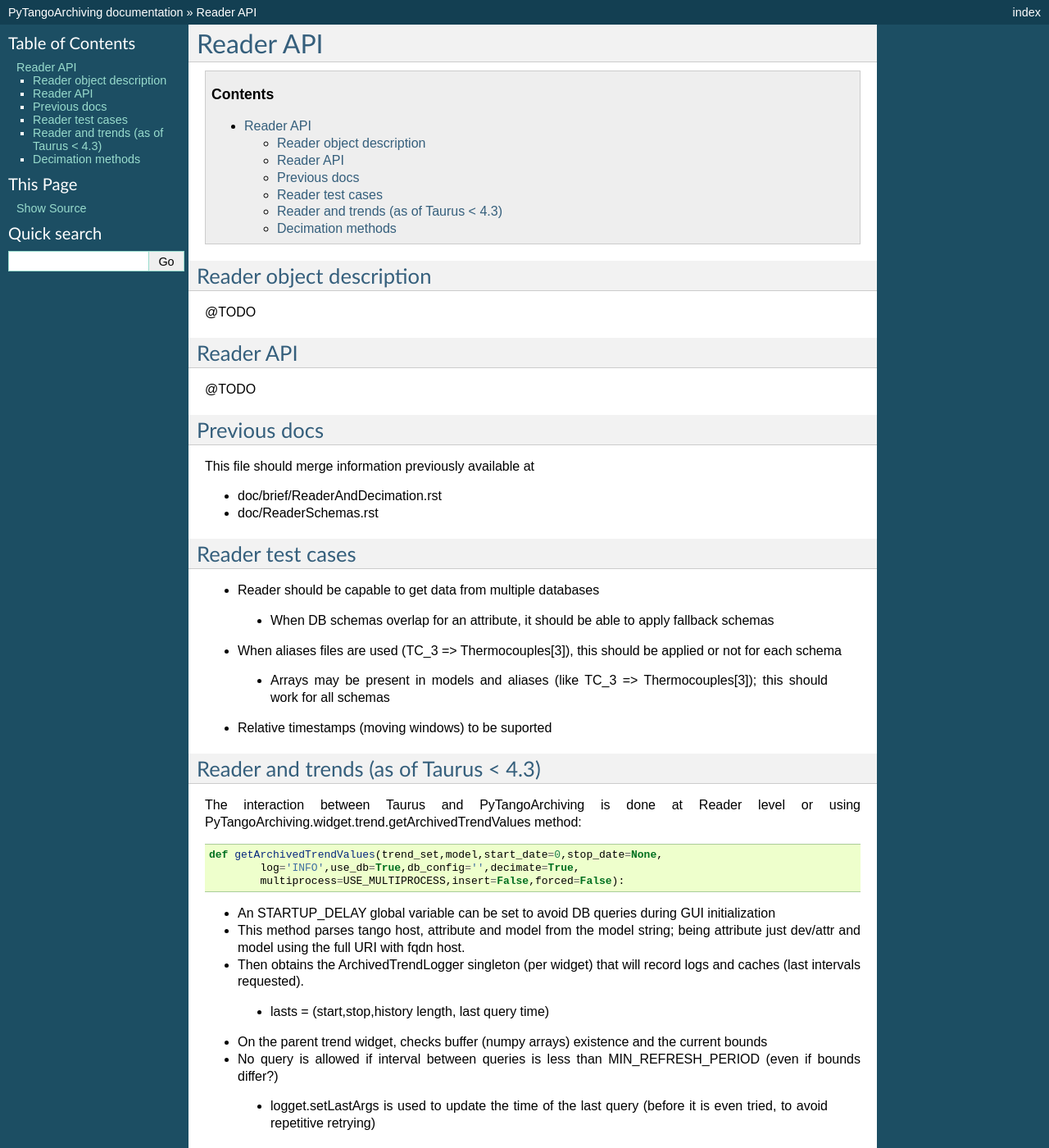
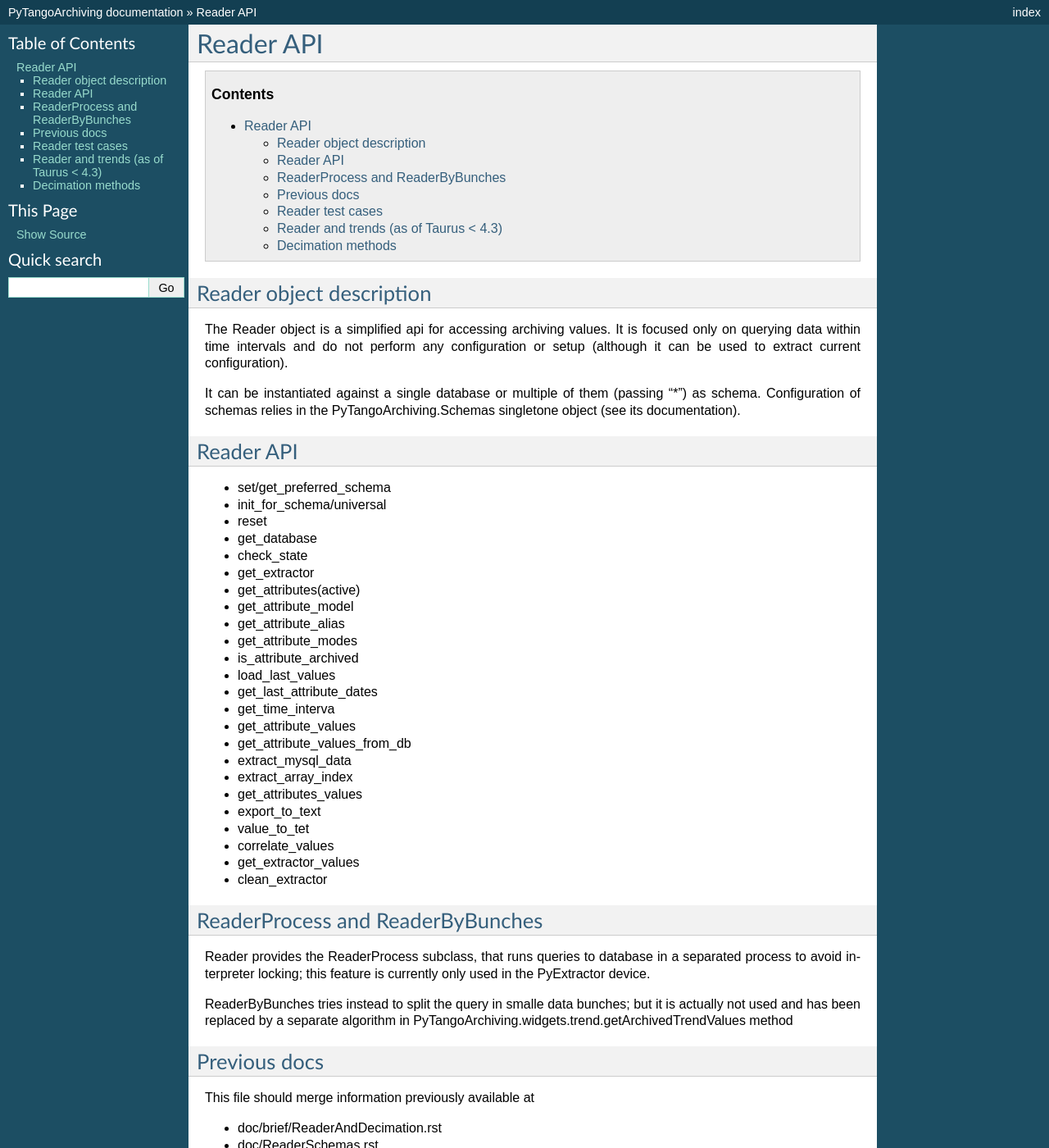
Before and after one commit to tango-controls/PyTangoArchiving, a Sphinx documentation site: the page built from doc/Reader_API.rst, in a window 1280 px wide and 1400 px high. Shown: the whole window at 82% size. Built offline with Sphinx 7.4.7, drawn with Linux system fonts in a browser that asks for light colours.

Commit message:
Update Reader_API.rst

```diff
--- a/doc/Reader_API.rst
+++ b/doc/Reader_API.rst
@@ -6,12 +6,51 @@
 Reader object description
 -------------------------
 
-@TODO
+The Reader object is a simplified api for accessing archiving values. It is focused only on querying data within time intervals and do not perform any configuration or setup (although it can be used to extract current configuration).
+
+It can be instantiated against a single database or multiple of them (passing "*") as schema. Configuration of schemas relies in the PyTangoArchiving.Schemas singletone object (see its documentation).
 
 Reader API
 ----------
 
-@TODO
+* set/get_preferred_schema
+* init_for_schema/universal
+
+* reset
+* get_database
+
+* check_state
+* get_extractor
+
+* get_attributes(active)
+* get_attribute_model
+* get_attribute_alias
+* get_attribute_modes
+* is_attribute_archived
+* load_last_values
+* get_last_attribute_dates
+* get_time_interva
+
+* get_attribute_values
+* get_attribute_values_from_db
+
+* extract_mysql_data
+* extract_array_index
+
+* get_attributes_values
+* export_to_text
+* value_to_tet
+* correlate_values
+* get_extractor_values
+* clean_extractor
+
+
+ReaderProcess and ReaderByBunches
+---------------------------------
+
+Reader provides the ReaderProcess subclass, that runs queries to database in a separated process to avoid interpreter locking; this feature is currently only used in the PyExtractor device.
+
+ReaderByBunches tries instead to split the query in smalle data bunches; but it is actually not used and has been replaced by a separate algorithm in PyTangoArchiving.widgets.trend.getArchivedTrendValues method
 
 Previous docs
 -------------
```
